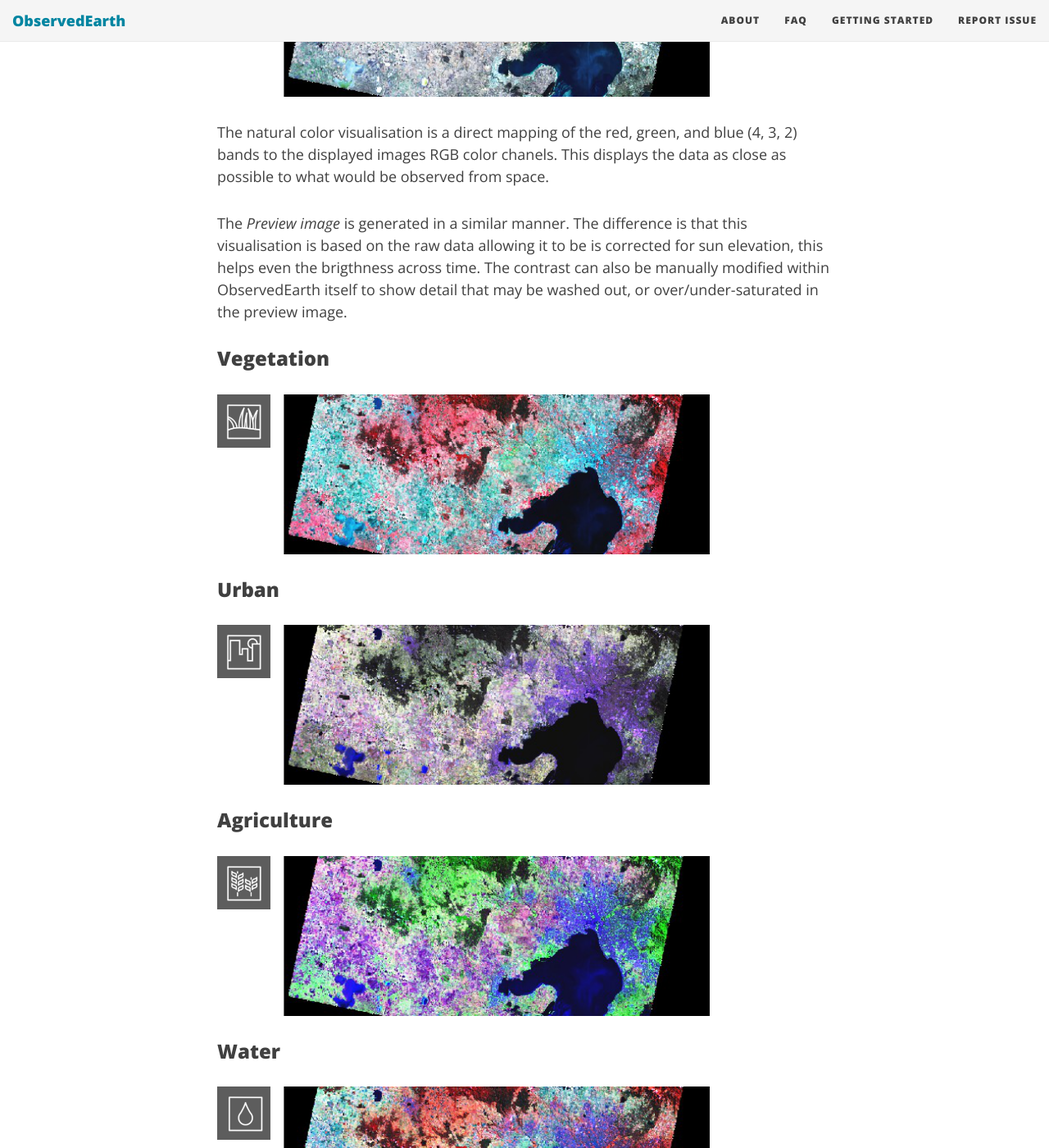
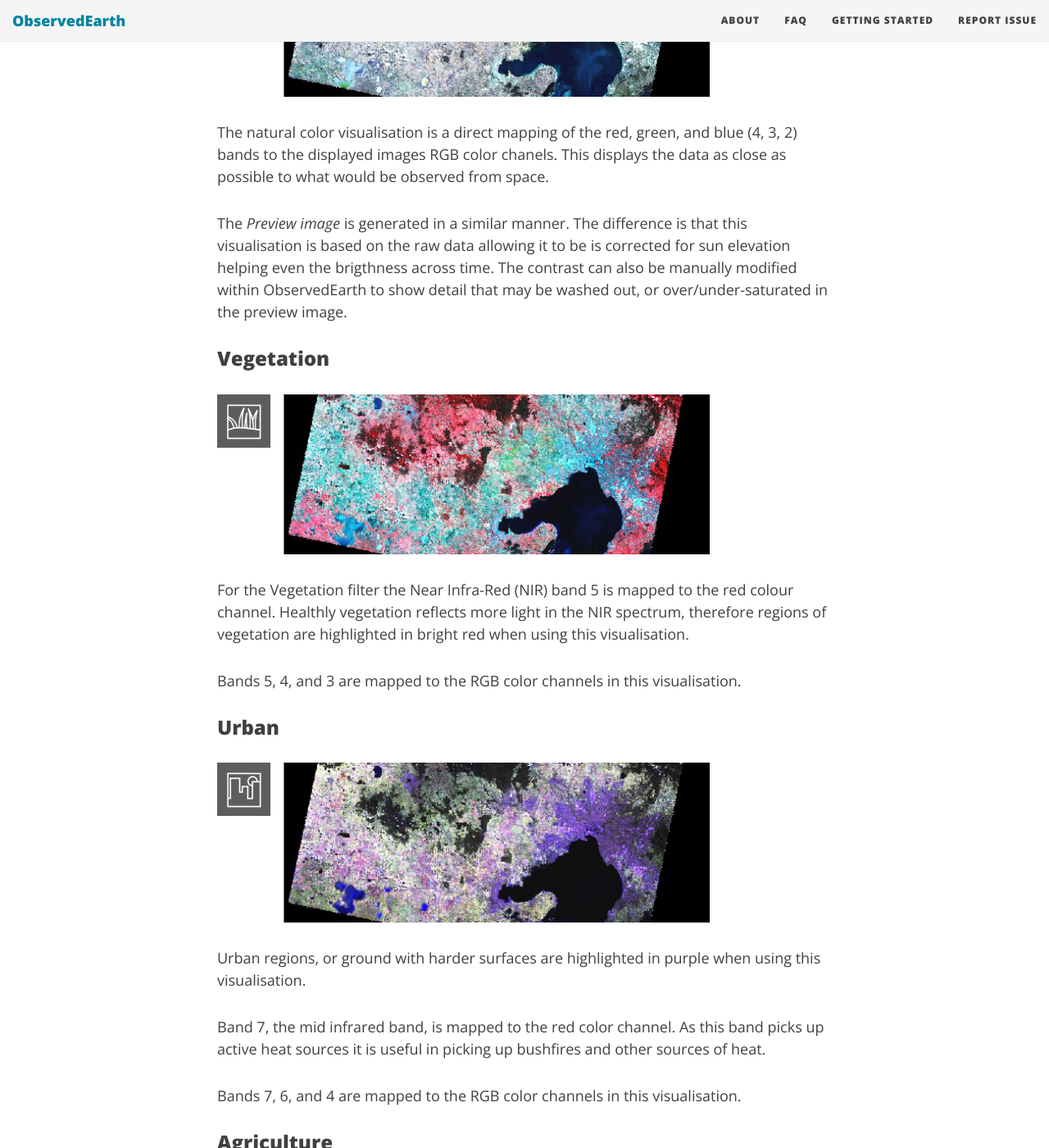
Before and after one commit to lachlanhurst/observedearth-web, a Jekyll site: the page built from visualisationfilters.md, in a window 1280 px wide and 1400 px high, scrolled down 1822 px. Shown: the whole window at 82% size. Built offline with Jekyll 4.4.1, drawn with Linux system fonts in a browser that asks for light colours; nearby versions of some CDN libraries; some of the changed text lies outside the part shown.

Commit message:
More updated to visualisation filters page

```diff
--- a/visualisationfilters.md
+++ b/visualisationfilters.md
@@ -27,27 +27,47 @@ Varying attributes are highlighted by mapping different bands to color channels.
 
 The natural color visualisation is a direct mapping of the red, green, and blue (4, 3, 2) bands to the displayed images RGB color chanels. This displays the data as close as possible to what would be observed from space.
 
-The *Preview image* is generated in a similar manner. The difference is that this visualisation is based on the raw data allowing it to be is corrected for sun elevation, this helps even the brigthness across time. The contrast can also be manually modified within ObservedEarth itself to show detail that may be washed out, or over/under-saturated in the preview image.
+The *Preview image* is generated in a similar manner. The difference is that this visualisation is based on the raw data allowing it to be is corrected for sun elevation helping even the brigthness across time. The contrast can also be manually modified within ObservedEarth to show detail that may be washed out, or over/under-saturated in the preview image.
 
 ### Vegetation
 ![Vegetation](../img/visualisation_vegetation.png)
+
+For the Vegetation filter the Near Infra-Red (NIR) band 5 is mapped to the red colour channel. Healthly vegetation reflects more light in the NIR spectrum, therefore regions of vegetation are highlighted in bright red when using this visualisation.
+
+Bands 5, 4, and 3 are mapped to the RGB color channels in this visualisation.
 
 
 ### Urban
 ![Urban](../img/visualisation_urban.png)
 
+Urban regions, or ground with harder surfaces are highlighted in purple when using this visualisation.
+
+Band 7, the mid infrared band, is mapped to the red color channel. As this band picks up active heat sources it is useful in picking up bushfires and other sources of heat.
+
+Bands 7, 6, and 4 are mapped to the RGB color channels in this visualisation.
 
 ### Agriculture
 ![Agriculture](../img/visualisation_agriculture.png)
 
+This visualisation helps differentiate argiculture from other types of vegetation. Crops will appear as bright green, whereas other plant life will have a darker shade.
+
+Bands 6, 5, and 2 are mapped to the RGB color channels in this visualisation.
 
 ### Water
 ![Water](../img/visualisation_water.png)
+
+Bands 5, 6, and 4 are mapped to the RGB color channels in this visualisation.
 
 
 ## Vegetation indices
 ![Vegetation indices](../img/visualisation_vegetationindices.png)
 
+The following vegetation indices are included in ObservedEarth:
+* Normalized Difference Vegetation Index (NDVI)
+* Soil Adjusted Vegetation Index (SAVI)
+* Enhanced Vegetation Index (EVI)
+
+These are described in the [*Landsat Surface Reflectance-Dervived Spectral Indices - Product Guide*](http://landsat.usgs.gov/documents/si_product_guide.pdf) produced by the United States Geological Survey.
 
 ## Single band
 ![Single band](../img/visualisation_singleband.png)
```
